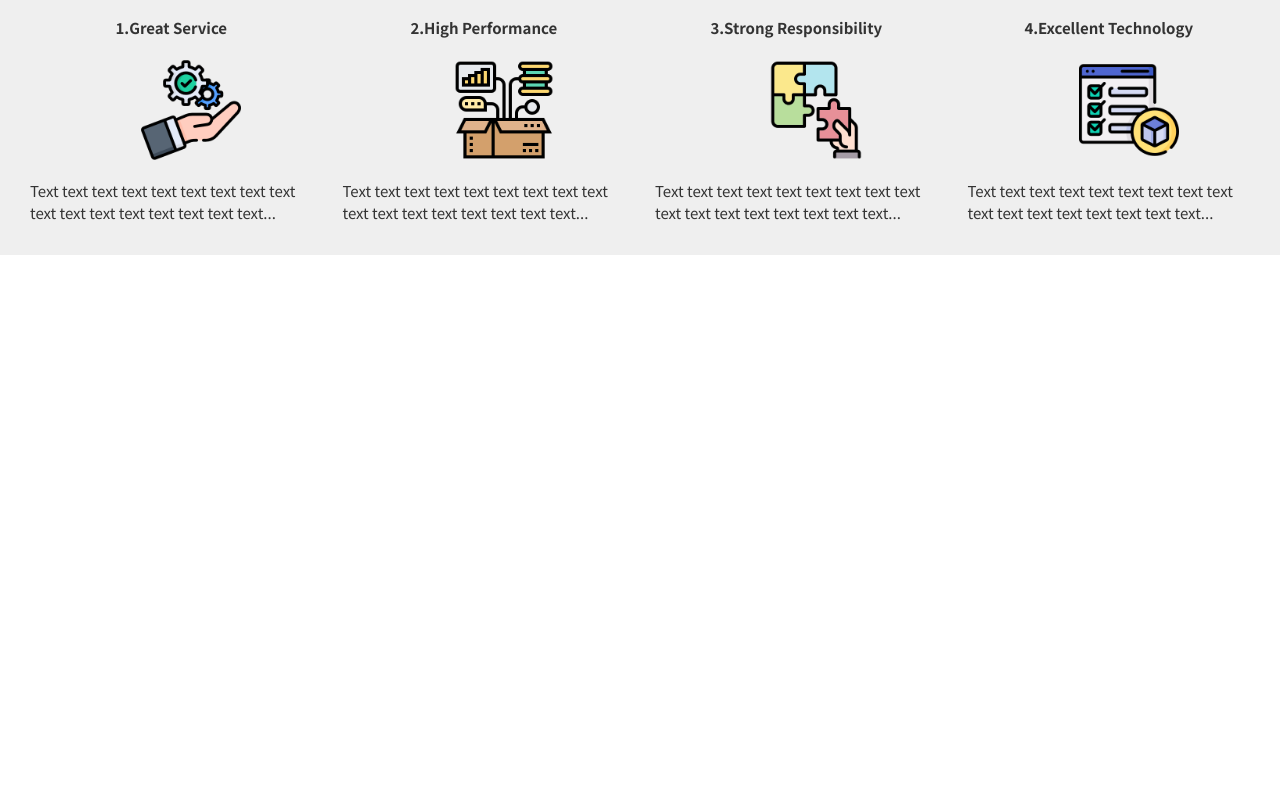
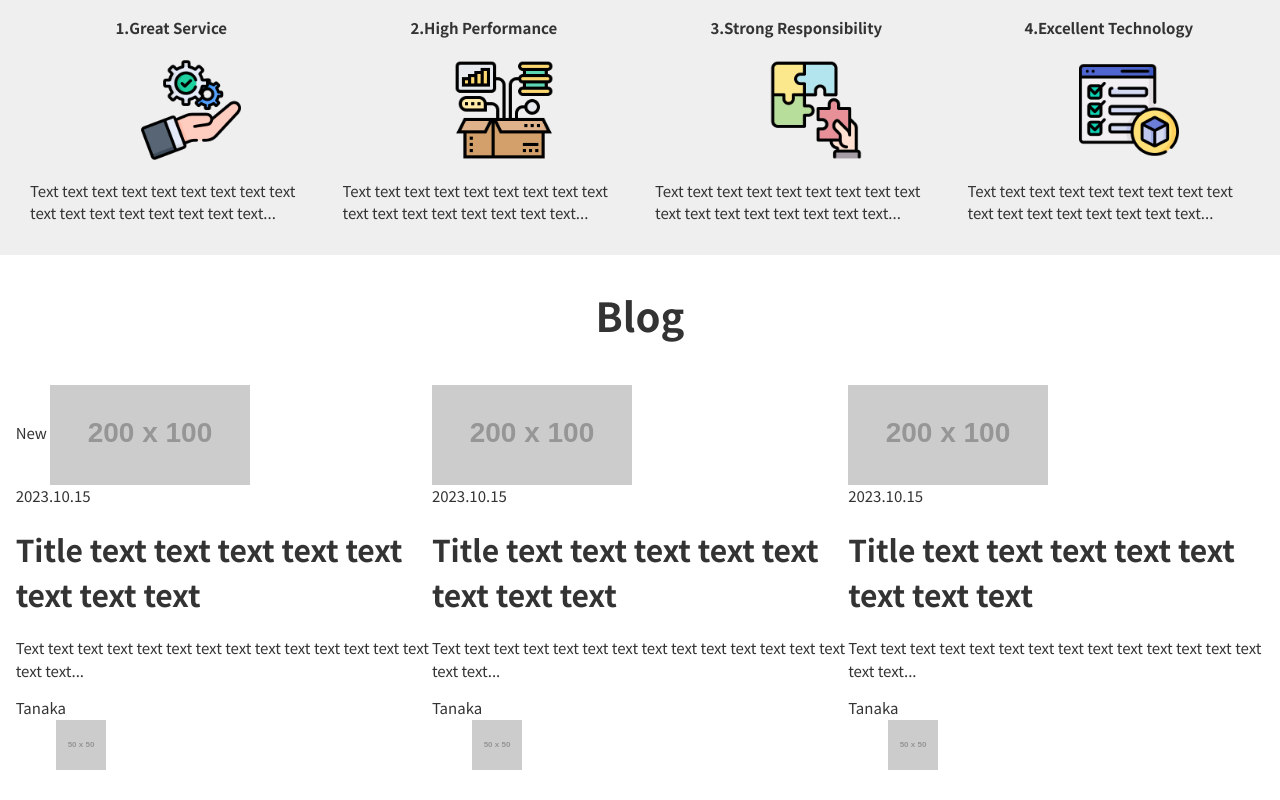
Before and after one commit to ym0628/web_site, a plain HTML site: page index.html in a window 1280 px wide. Shown: the part 673-1473 px from the top of the page. Before the commit the page ends 928 px from the top, so only its background shows below. Drawn offline with Linux system fonts and the light colour scheme; placeholder pictures from the web are drawn by us.

Commit message:
【Add】Blogセクションのhtmlコードを実装

```diff
--- a/index.html
+++ b/index.html
@@ -76,6 +76,65 @@
 
   </section>
 
+  <section class="section">
+    <h1 class="section-headline">Blog</h1>
+
+    <ul class="grid grid-col-3">
+      <li class="grid-item">
+        <article class="card">
+          <a href="#" class="card-link"></a>
+            <span class="card-label">New</span>
+            <img class="card-image" src="https://dummyimage.com/200x100/f5c7f5/000000" alt="thumbnail">
+            <div class="card-info">
+              <time class="card-time" datetime="2023-10-15">2023.10.15</time>
+              <h1 class="card-headline">Title text text text text text text text text</h1>
+              <p class="card-description">Text text text text text text text text text text text text text text text text...</p>
+            </div>
+            <dl class="avator">
+              <dt class="avator-name">Tanaka</dt>
+              <dd class="avator-image">
+                <img src="https://dummyimage.com/50x50/000/fff" alt="Author">
+              </dd>
+            </dl>
+        </article>
+      </li>
+      <li class="grid-item">
+        <article class="card">
+          <a href="#" class="card-link"></a>
+            <span class="card-label"></span>
+            <img class="card-image" src="https://dummyimage.com/200x100/f5c7f5/000000" alt="thumbnail">
+            <div class="card-info">
+              <time class="card-time" datetime="2023-10-15">2023.10.15</time>
+              <h1 class="card-headline">Title text text text text text text text text</h1>
+              <p class="card-description">Text text text text text text text text text text text text text text text text...</p>
+            </div>
+            <dl class="avator">
+              <dt class="avator-name">Tanaka</dt>
+              <dd class="avator-image">
+                <img src="https://dummyimage.com/50x50/000/fff" alt="Author">
+              </dd>
+            </dl>
+        </article>
+      </li>
+      <li class="grid-item">
+        <article class="card">
+          <a href="#" class="card-link"></a>
+            <span class="card-label"></span>
+            <img class="card-image" src="https://dummyimage.com/200x100/f5c7f5/000000" alt="thumbnail">
+            <div class="card-info">
+              <time class="card-time" datetime="2023-10-15">2023.10.15</time>
+              <h1 class="card-headline">Title text text text text text text text text</h1>
+              <p class="card-description">Text text text text text text text text text text text text text text text text...</p>
+            </div>
+            <dl class="avator">
+              <dt class="avator-name">Tanaka</dt>
+              <dd class="avator-image">
+                <img src="https://dummyimage.com/50x50/000/fff" alt="Author">
+              </dd>
+            </dl>
+        </article>
+      </li>
+  </section>
 
 
   <script src="./assets/js/app.js"></script>
```
